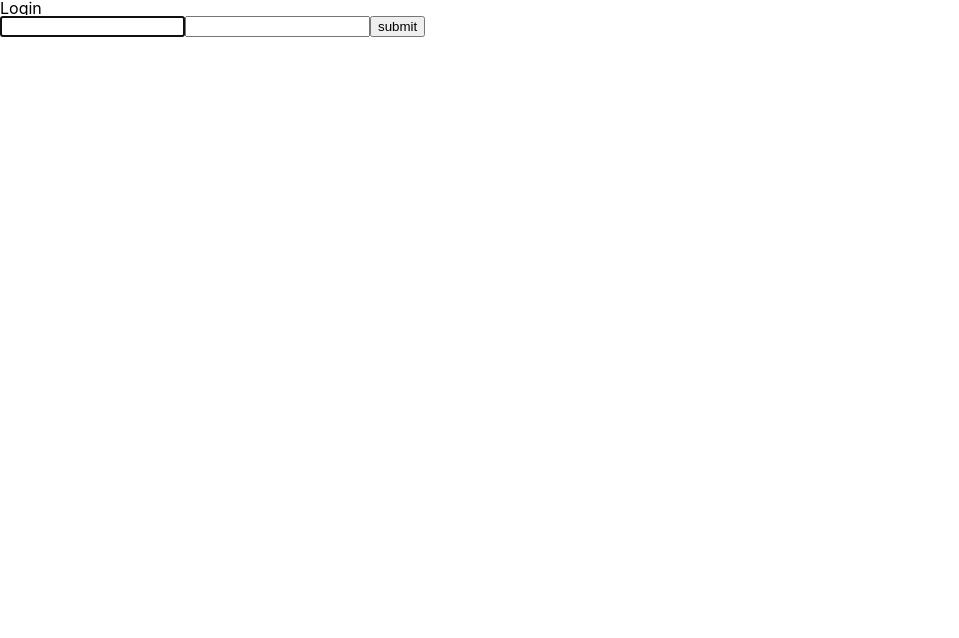
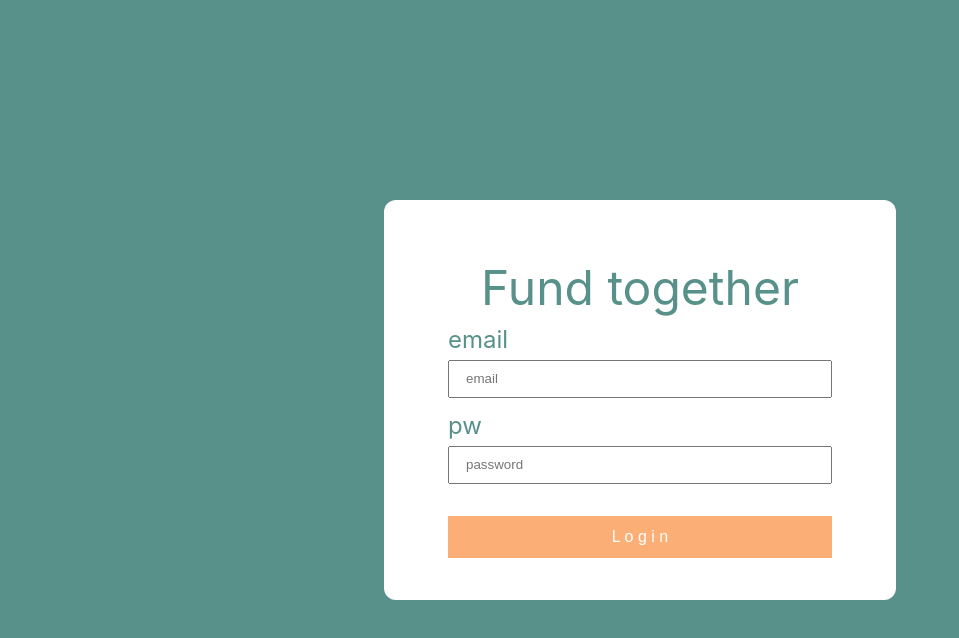
Before and after one commit to deokgoo/nextjs-toy-crowd_fund, a React (Create React App) app: page /login in a window 1280 px wide. Shown: the top 638 px of the page, without its empty margins (0-959 px from the left). Built offline with nearby package versions, Linux system fonts and the light colour scheme.

Commit message:
feature: qrGenerate & login page design

```diff
--- a/package.json
+++ b/package.json
@@ -15,6 +15,7 @@
     "@types/react-router-dom": "^5.1.7",
     "axios": "^0.21.1",
     "firebase": "^8.3.0",
+    "qrcode": "^1.4.4",
     "react": "^17.0.1",
     "react-dom": "^17.0.1",
     "react-router-dom": "^5.2.0",
@@ -45,5 +46,8 @@
       "last 1 firefox version",
       "last 1 safari version"
     ]
+  },
+  "devDependencies": {
+    "@types/qrcode": "^1.4.0"
   }
 }
--- a/src/components/qr-description/qr-description.tsx
+++ b/src/components/qr-description/qr-description.tsx
@@ -1,12 +1,15 @@
-import React from 'react';
-import style from './qr-description.module.css'
+import React, { useEffect, useState } from 'react';
+import style from './qr-description.module.css';
+import useFundingDetail from '../../pages/funding-detail/hooks/use-funding-detail';
 
-const QrDescription = () => {
+const QrDescription = ({fid}: {fid: string}) => {
+  const { qrImg } = useFundingDetail(fid);
+
   return (
     <div id="qr-description" className={style.qrDescription}>
       <div className={style.container}>
         <div className={style.qr}>
-          QR code
+          <img src={qrImg} alt="qr generate"/>
         </div>
         <div className={style.description}>
           this is my crowd funding. show me the money.
--- a/src/pages/funding-detail/funding-detail.tsx
+++ b/src/pages/funding-detail/funding-detail.tsx
@@ -5,12 +5,12 @@ import QrDescription from '../../components/qr-description';
 import style from './funding-detail.module.css';
 
 const FundingDetail = () => {
-  const params = useParams();
-  console.log(params);
+  const params = useParams<{id: string}>();
+
   return (
     <div id="funding-detail" className={style.fundingDetail}>
       <Funding />
-      <QrDescription />
+      <QrDescription fid={params.id}/>
     </div>
   );
 };
--- /dev/null
+++ b/src/pages/funding-detail/hooks/use-funding-detail.ts
@@ -0,0 +1,24 @@
+import { useEffect, useState } from 'react';
+import QRCode from 'qrcode';
+
+const useFundingDetail = (fid: string) => {
+	const [qrImg, setQrImg] = useState<string>();
+	const origin = 'http://localhost:3000';
+	useEffect(() => {
+		const generateQrCode = async () => {
+			try {
+				const qrCode = await QRCode.toDataURL(`${origin}/${fid}`);
+				console.log(qrCode);
+				setQrImg(qrCode);
+			} catch (err) {
+				console.log(err);
+			}
+		}
+		generateQrCode();
+	}, [fid]);
+	return {
+		qrImg,
+	}
+}
+
+export default useFundingDetail;
--- /dev/null
+++ b/src/pages/login/login.module.css
@@ -0,0 +1,49 @@
+.container {
+  width: 100vw;
+  height: 100vh;
+  display: flex;
+  justify-content: center;
+  align-items: center;
+  background-color: #58908A;
+}
+.card {
+  width: 40%;
+  min-width: 334px;
+  height: 400px;
+  padding: 4rem;
+  box-sizing: border-box;
+  background-color: #ffffff;
+  display: flex;
+  flex-direction: column;
+  border-radius: 12px;
+}
+.title {
+  color: #58908A;
+  font-size: 3rem;
+  text-align: center;
+  margin-bottom: 1rem;
+}
+.label {
+  font-size: 1.5rem;
+  color: #58908A;
+  margin-bottom: 8px;
+}
+
+.input {
+  margin-bottom: 16px;
+  padding-left: 1rem;
+  line-height: 2rem;
+  height: 2rem;
+  text-decoration: none;
+  outline: none;
+}
+
+.submit {
+  margin-top: 16px;
+  border: none;
+  font-size: 1rem;
+  padding: 12px 0;
+  background-color: #FBAF77;
+  color: white;
+  cursor: pointer;
+}
--- a/src/pages/login/login.tsx
+++ b/src/pages/login/login.tsx
@@ -1,6 +1,7 @@
 import React, { FormEvent } from 'react';
 import firebase from '../../services/firebaseService';
 import useLogin from './hooks';
+import styles from './login.module.css';
 
 const Login = () => {
   const { emailRef, pwdRef } = useLogin();
@@ -22,12 +23,16 @@ const Login = () => {
 
   return (
     <div id="login">
-      <h1>Login</h1>
-      <form>
-        <input type="email" ref={emailRef} spellCheck={false} autoFocus/>
-        <input type="password" ref={pwdRef} />
-        <button type={'submit'} onClick={login}>submit</button>
-      </form>
+      <div className={styles.container}>
+        <form className={styles.card}>
+          <h1 className={styles.title}>Fund together</h1>
+          <label className={styles.label} htmlFor="login_email">email</label>
+          <input id="login_email" className={styles.input} type="email" ref={emailRef} placeholder="email" spellCheck={false} autoFocus/>
+          <label className={styles.label} htmlFor="login_pw">pw</label>
+          <input id="login_pw" className={styles.input} type="password" ref={pwdRef} placeholder="password"  />
+          <button className={styles.submit} type={'submit'} onClick={login}>L o g i n</button>
+        </form>
+      </div>
     </div>
   );
 };
```
Also changed, not shown: src/pages/login/login.module.scss (deleted), 1 other file (tests, documents, lock files or other folders).
